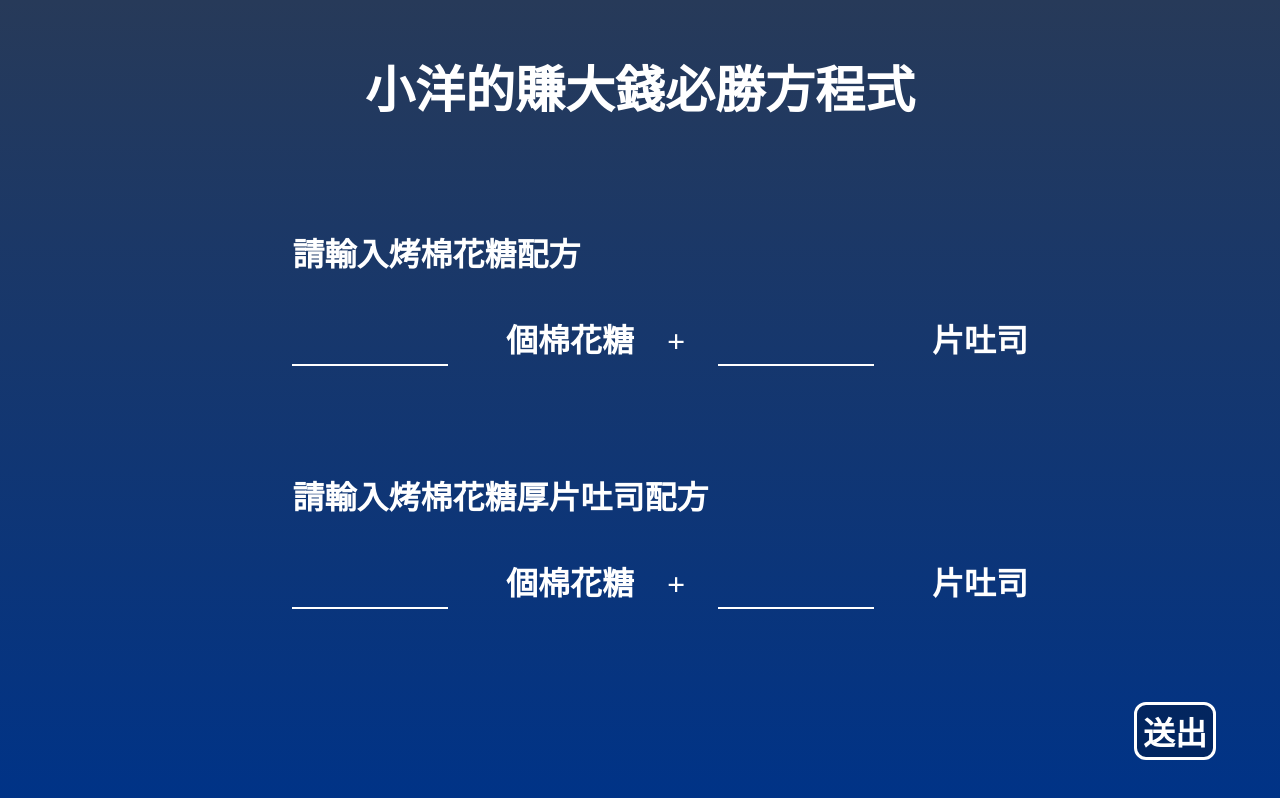
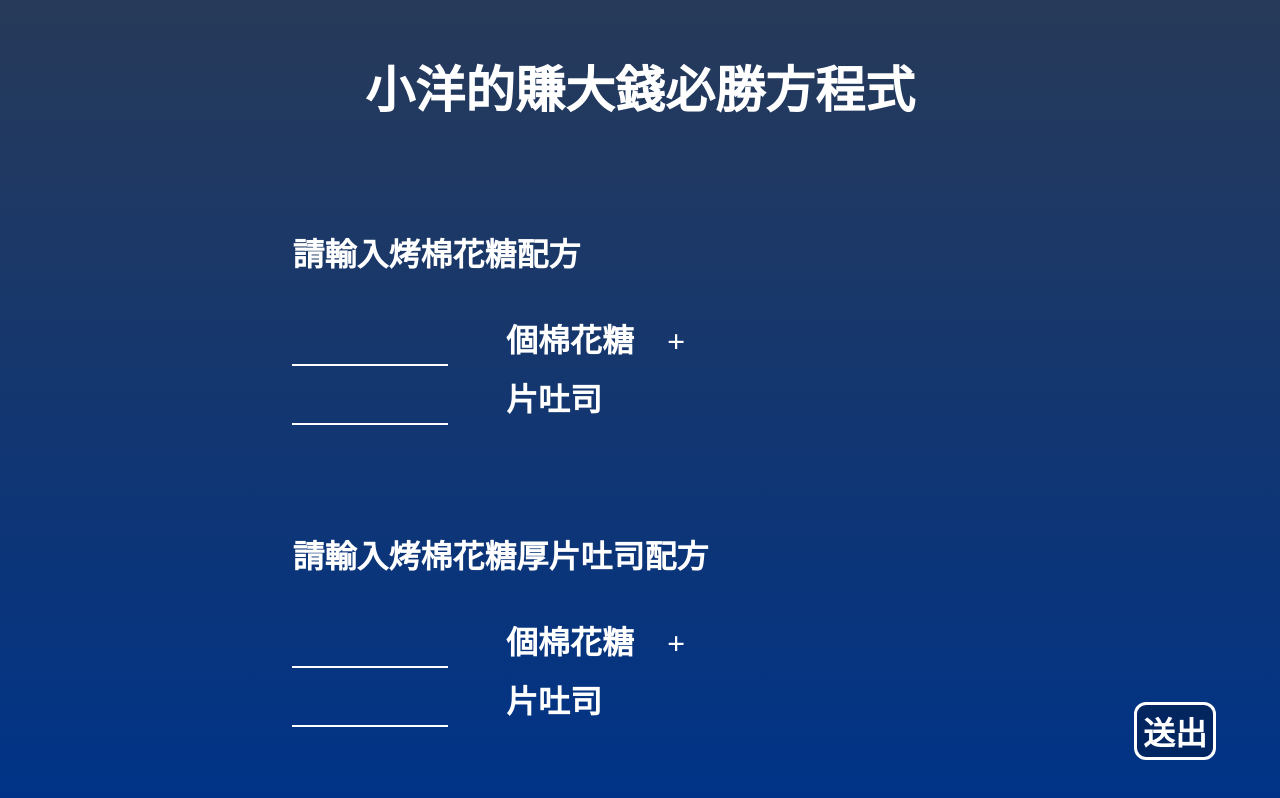
Before and after one commit to jack77121/Fatty-TeachingAids, a plain HTML site: page fatty_lockroom/fatty_2.html in a window 1280 px wide. Drawn offline with Linux system fonts and the light colour scheme.

Commit message:
UI adjust

```diff
--- a/fatty_lockroom/fatty_2.html
+++ b/fatty_lockroom/fatty_2.html
@@ -13,11 +13,11 @@
         <div class="column-left"><p></p></div>
         <div class="column-center">
             <p>請輸入烤棉花糖配方</p>
-            <input id="cotton_candy_1" class="secret_input" type="text" value="" autofocus />   <span style="padding-left: 50px;">個棉花糖</span> <span style="padding: 25px;">+</span>
+            <input id="cotton_candy_1" class="secret_input" type="text" value="" autofocus />   <span style="padding-left: 50px;">個棉花糖</span> <span style="padding: 25px;">+</span><br>
             <input id="toast_1" class="secret_input" type="text" value="" autofocus />  <span style="padding-left: 50px;">片吐司</span>
             <br><br><br>
             <p>請輸入烤棉花糖厚片吐司配方</p>
-            <input id="cotton_candy_2" class="secret_input" type="text" value="" autofocus />   <span style="padding-left: 50px;">個棉花糖</span> <span style="padding: 25px;">+</span>
+            <input id="cotton_candy_2" class="secret_input" type="text" value="" autofocus />   <span style="padding-left: 50px;">個棉花糖</span> <span style="padding: 25px;">+</span><br>
             <input id="toast_2" class="secret_input" type="text" value="" autofocus />  <span style="padding-left: 50px;">片吐司</span>
 
         </div>
```
Also changed, not shown: fatty_lockroom/fatty_1.html (+2 -1 lines).
